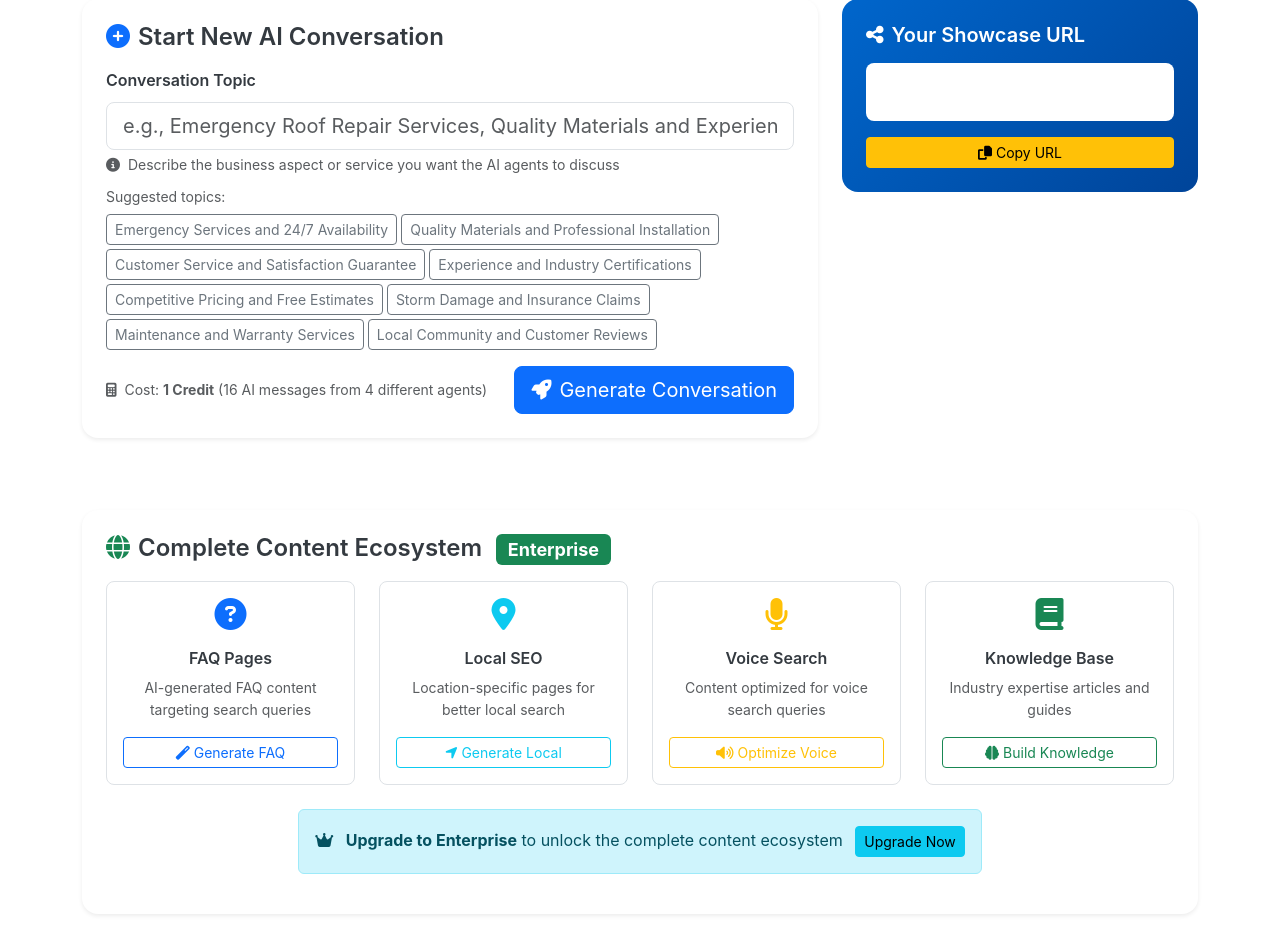
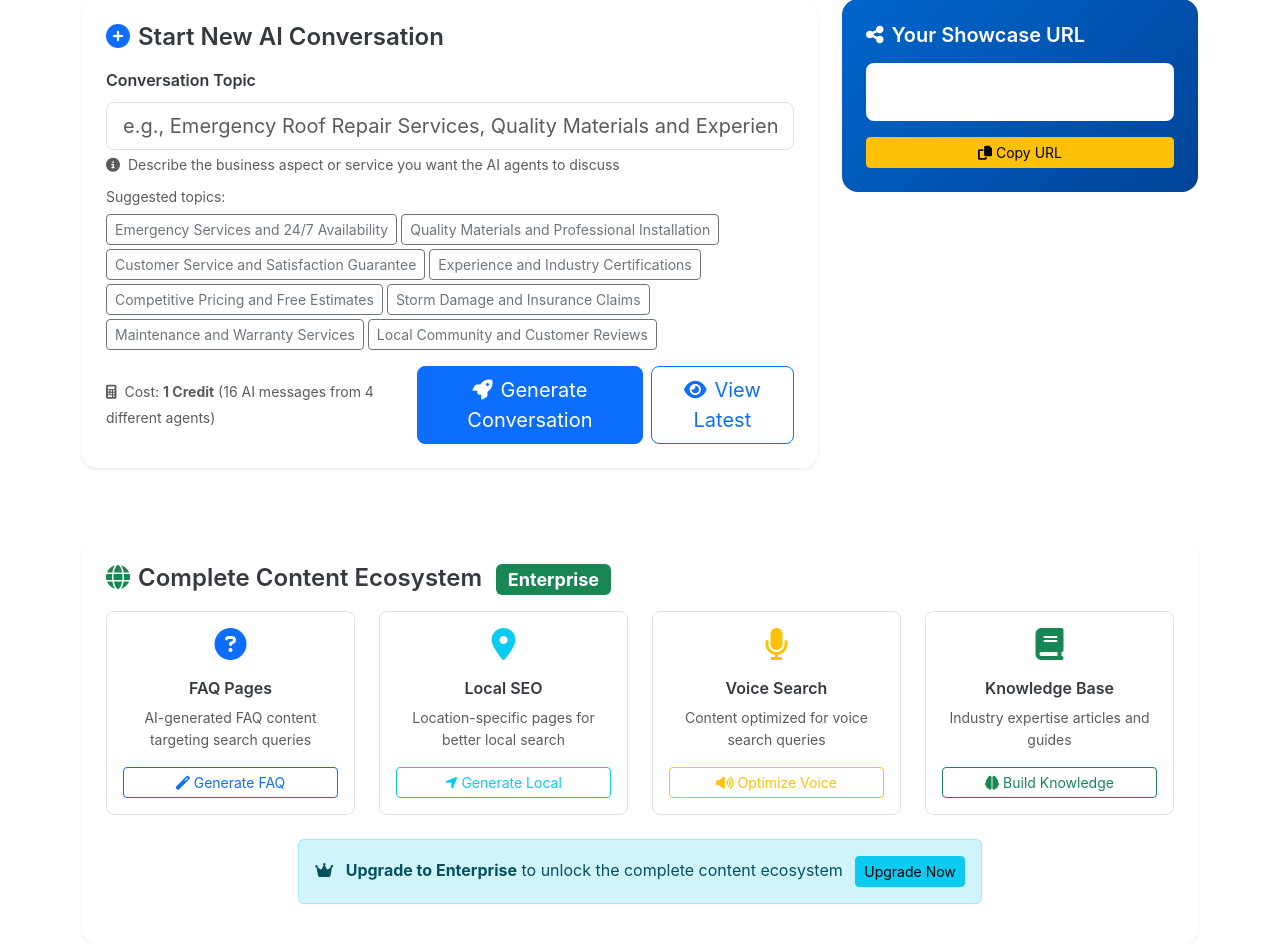
Before and after one commit to ottey1969/VisitorIntelsite, a Flask app: page /business/1 in a window 1280 px wide. Shown: the part 509-1452 px from the top of the page. Run offline with Flask 3, Linux system fonts and the light colour scheme; tables that the repository leaves empty hold one stand-in row (values such as "Sample post"); some libraries are stand-ins or nearby versions.

Commit message:
Improve business showcase links and display the most recent conversations
Updates showcase URLs and adds a "View Latest" button to see the newest conversation.

Replit-Commit-Author: Agent
Replit-Commit-Session-Id: 22f67e81-f6c3-4439-9866-f8c3f7d5407b
Replit-Commit-Screenshot-Url: https://storage.googleapis.com/screenshot-production-us-central1/a1a46f8e-b67c-41be-8225-889dadfde55c/614be35e-2c84-4ef5-88fd-e880566a61f9.jpg

```diff
--- a/routes.py
+++ b/routes.py
@@ -44,7 +44,7 @@ def index():
                 credits_remaining=999999,
                 plan_type="enterprise",
                 is_featured=True,
-                share_url=f"https://ai-conversations.com/showcase/perfect-roofing-team"
+                share_url=f"https://{request.host}/public/conversation/1"
             )
             db.session.add(featured_business)
         else:
@@ -53,7 +53,7 @@ def index():
 
         db.session.commit()
 
-    # Get recent conversations for featured business
+    # Get recent conversations for featured business (newest first)
     recent_conversations = Conversation.query.filter_by(
         business_id=featured_business.id
     ).order_by(Conversation.created_at.desc()).limit(3).all()
@@ -221,7 +221,12 @@ def business_dashboard(business_id):
     # Generate proper showcase URL if not set
     if not business.share_url:
         from flask import request
-        business.share_url = f"{request.host_url}showcase/{business.name.lower().replace(' ', '-')}"
+        # Use the actual latest conversation URL if available
+        latest_conversation = Conversation.query.filter_by(business_id=business_id).order_by(Conversation.created_at.desc()).first()
+        if latest_conversation:
+            business.share_url = f"{request.host_url}public/conversation/{latest_conversation.id}"
+        else:
+            business.share_url = f"{request.host_url}business/{business_id}"
         db.session.commit()
 
     return render_template('business_dashboard.html',
--- a/templates/business_dashboard.html
+++ b/templates/business_dashboard.html
@@ -131,6 +131,7 @@
                                 </small>
                             </div>
 
+                            <div class="d-flex gap-2 justify-content-center">
                                 {% if business.is_unlimited or business.credits_remaining > 0 %}
                                 <button type="submit" class="btn btn-primary btn-lg">
                                     <i class="fas fa-rocket me-2"></i>Generate Conversation
@@ -140,6 +141,13 @@
                                     <i class="fas fa-exclamation-triangle me-2"></i>Insufficient Credits
                                 </button>
                                 {% endif %}
+
+                                {% if conversations %}
+                                <a href="/public/conversation/{{ conversations[0].id }}" class="btn btn-outline-primary btn-lg">
+                                    <i class="fas fa-eye me-2"></i>View Latest
+                                </a>
+                                {% endif %}
+                            </div>
                         </div>
                     </form>
                 </div>
```
Also changed, not shown: attached_assets/image_1751573185271.png (added), attached_assets/image_1751573296152.png (added), attached_assets/image_1751573406690.png (added). Lines whose indentation alone changed are shown as unchanged.
